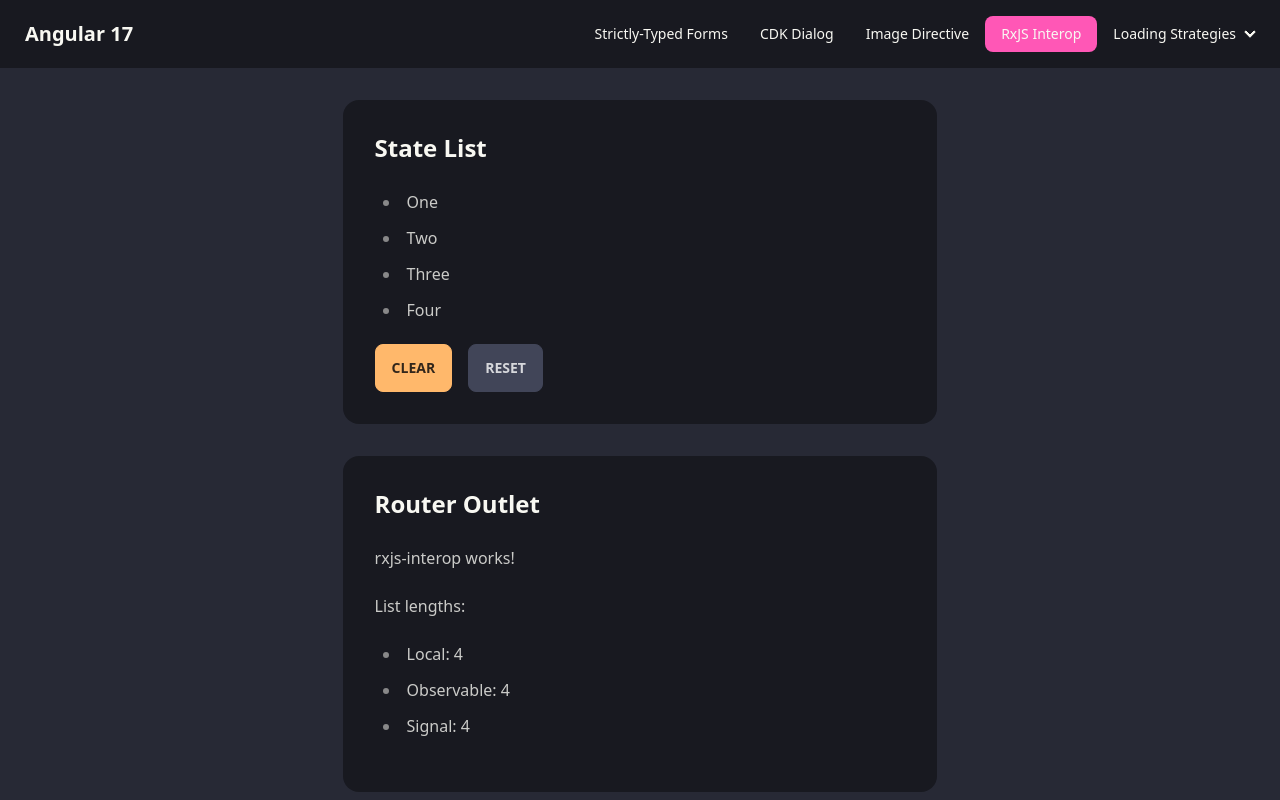
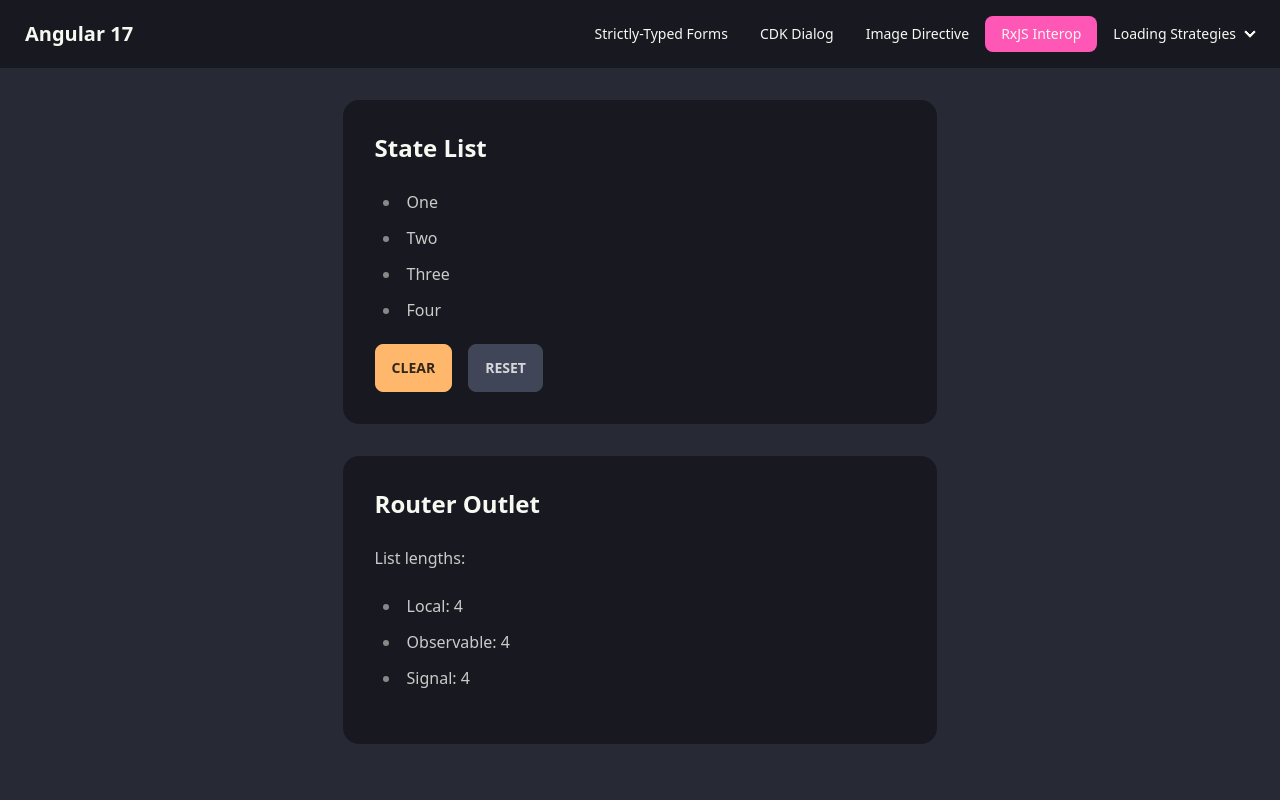
Before and after one commit to theadley/Angular17-Experiments, an Angular app: page /rxjs in a window 1280 px wide. Built offline with nearby package versions, Linux system fonts and the light colour scheme.

Commit message:
feat: Angular 14-17 changes
Style update: RxJS Interop

```diff
--- a/src/app/components/rxjs-interop/rxjs-interop.component.html
+++ b/src/app/components/rxjs-interop/rxjs-interop.component.html
@@ -1,4 +1,3 @@
-<p>rxjs-interop works!</p>
 <span>List lengths:</span>
 <ul>
   <li>Local: {{list.length}}</li>
--- a/src/app/components/rxjs-interop/rxjs-interop.component.ts
+++ b/src/app/components/rxjs-interop/rxjs-interop.component.ts
@@ -18,6 +18,9 @@ export class RxjsInteropComponent {
   listSignal = toSignal(this.listObservable$);
 
   constructor(store: SignalStoreService) {
+    // e.g. mySignal = toSignal(myNGRXStore.select(myCoolSelector$))
+    // <span>{{mySignal()}}</span>
+
     toObservable(store.list)
       .pipe(
         takeUntilDestroyed()
```
